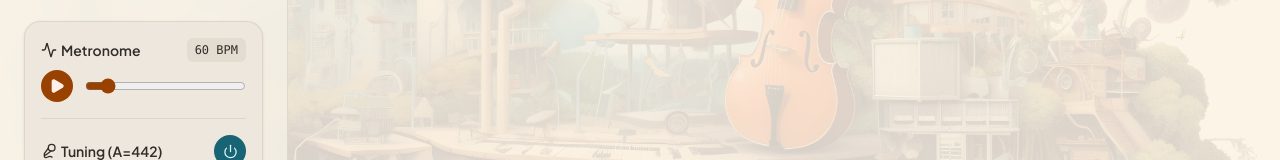
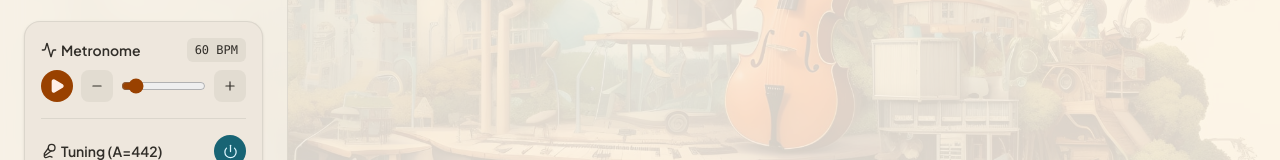
Before and after one commit to Triph0n/suzuki-cello-school, a React (Vite) app: page / in a window 1280 px wide. Shown: the part 287-447 px from the top of the page. Built offline with nearby package versions, Linux system fonts and the light colour scheme.

Commit message:
feat: pridani tlacitek pro krokove upravy tempa metronomu

```diff
--- a/src/components/TunerMetronome.jsx
+++ b/src/components/TunerMetronome.jsx
@@ -1,5 +1,5 @@
 import React, { useState, useEffect, useRef } from 'react';
-import { Play, Square, Mic2, Activity, Power } from 'lucide-react';
+import { Play, Square, Mic2, Activity, Power, Minus, Plus } from 'lucide-react';
 
 const STRINGS = [
   { name: 'A', freq: 442.0 },
@@ -99,6 +99,32 @@ const TunerMetronome = () => {
   const nextNoteTimeRef = useRef(0);
   const timerIDRef = useRef(null);
 
+  // Hold refs for continuous BPM adjustment
+  const holdIntervalRef = useRef(null);
+  const holdTimeoutRef = useRef(null);
+
+  const startBpmChange = (direction) => {
+    stopBpmChange();
+    setBpm((prev) => {
+      const next = prev + direction;
+      return Math.max(40, Math.min(240, next));
+    });
+
+    holdTimeoutRef.current = setTimeout(() => {
+      holdIntervalRef.current = setInterval(() => {
+        setBpm((prev) => {
+          const next = prev + direction;
+          return Math.max(40, Math.min(240, next));
+        });
+      }, 70);
+    }, 400);
+  };
+
+  const stopBpmChange = () => {
+    if (holdTimeoutRef.current) clearTimeout(holdTimeoutRef.current);
+    if (holdIntervalRef.current) clearInterval(holdIntervalRef.current);
+  };
+
   useEffect(() => {
     bpmRef.current = bpm;
   }, [bpm]);
@@ -158,10 +184,12 @@ const TunerMetronome = () => {
     }
   };
 
-  // Stop metronome on unmount
+  // Stop metronome and clean up hold timers on unmount
   useEffect(() => {
     return () => {
       if (timerIDRef.current) window.clearTimeout(timerIDRef.current);
+      if (holdTimeoutRef.current) clearTimeout(holdTimeoutRef.current);
+      if (holdIntervalRef.current) clearInterval(holdIntervalRef.current);
     };
   }, []);
 
@@ -351,21 +379,47 @@ const TunerMetronome = () => {
           </span>
           <span className="text-xs font-mono bg-surface-variant px-2 py-1 rounded-md">{bpm} BPM</span>
         </div>
-        <div className="flex items-center gap-3">
+        <div className="flex items-center gap-2">
           <button
             onClick={toggleMetronome}
             className={`p-2 rounded-full flex-shrink-0 transition-colors ${isMetronomePlaying ? 'bg-error text-on-error' : 'bg-primary text-on-primary'}`}
+            title={isMetronomePlaying ? 'Zastavit metronom' : 'Spustit metronom'}
           >
             {isMetronomePlaying ? <Square size={16} fill="currentColor" /> : <Play size={16} fill="currentColor" />}
           </button>
+
+          <button
+            onPointerDown={() => startBpmChange(-1)}
+            onPointerUp={stopBpmChange}
+            onPointerLeave={stopBpmChange}
+            onPointerCancel={stopBpmChange}
+            className="w-8 h-8 rounded-lg bg-surface-variant hover:bg-surface-container-high active:scale-95 transition-all text-on-surface flex items-center justify-center flex-shrink-0 select-none touch-none"
+            title="Snížit tempo (přidržením plynule)"
+            aria-label="Snížit tempo"
+          >
+            <Minus size={14} />
+          </button>
+
           <input
             type="range"
             min="40"
             max="240"
             value={bpm}
             onChange={(e) => setBpm(parseInt(e.target.value, 10))}
-            className="flex-grow accent-primary"
+            className="flex-grow accent-primary cursor-pointer min-w-0"
           />
+
+          <button
+            onPointerDown={() => startBpmChange(1)}
+            onPointerUp={stopBpmChange}
+            onPointerLeave={stopBpmChange}
+            onPointerCancel={stopBpmChange}
+            className="w-8 h-8 rounded-lg bg-surface-variant hover:bg-surface-container-high active:scale-95 transition-all text-on-surface flex items-center justify-center flex-shrink-0 select-none touch-none"
+            title="Zvýšit tempo (přidržením plynule)"
+            aria-label="Zvýšit tempo"
+          >
+            <Plus size={14} />
+          </button>
         </div>
       </div>
 
```
